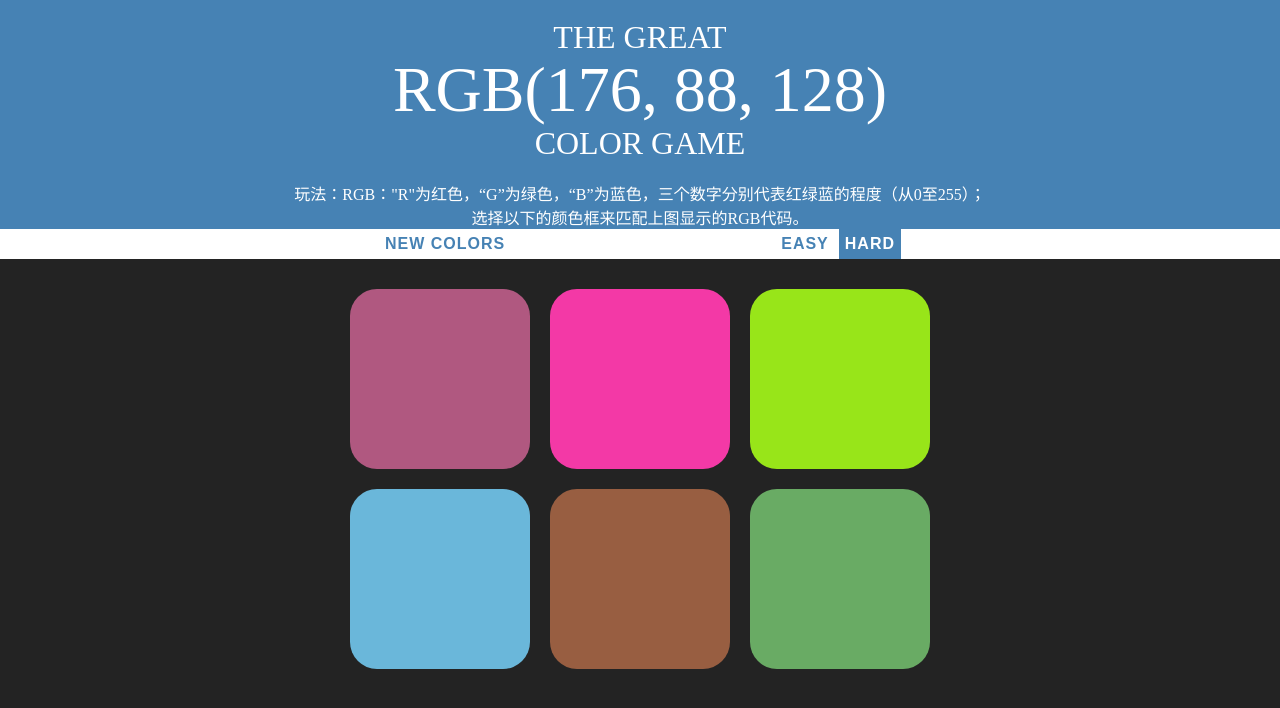
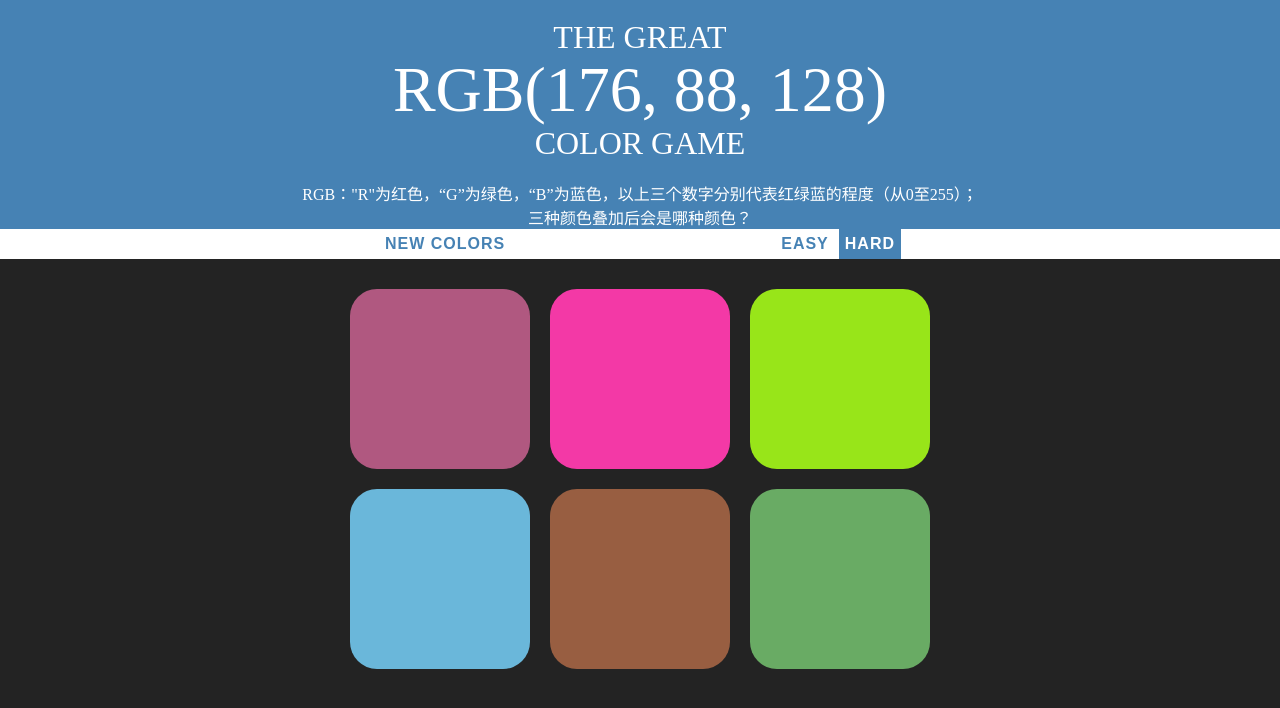
Before and after one commit to TinaWWW/tinawww.github.io, a plain HTML site: page Exercise/colorGame.html in a window 1280 px wide. Drawn offline with Linux system fonts and the light colour scheme.

```diff
--- a/Exercise/colorGame.html
+++ b/Exercise/colorGame.html
@@ -7,8 +7,8 @@
 	<h1 id="head">The Great <br/>
 	<span id="colorDisplay">RGB</span><br/>
 	Color Game</h1>
-	<p>玩法：RGB："R"为红色，“G”为绿色，“B”为蓝色，三个数字分别代表红绿蓝的程度（从0至255）；</p>
-	<p>选择以下的颜色框来匹配上图显示的RGB代码。</p>
+	<p>RGB："R"为红色，“G”为绿色，“B”为蓝色，以上三个数字分别代表红绿蓝的程度（从0至255）；</p>
+	<p>三种颜色叠加后会是哪种颜色？</p>
 	<div id="stripe">
 		<button id="reset">New Colors</button>
 		<span id="msg"></span>
```
